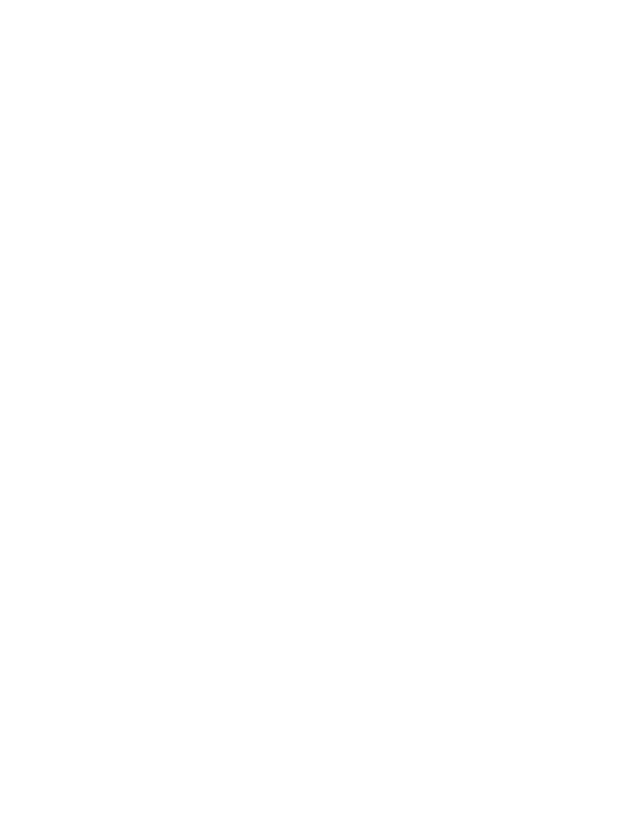
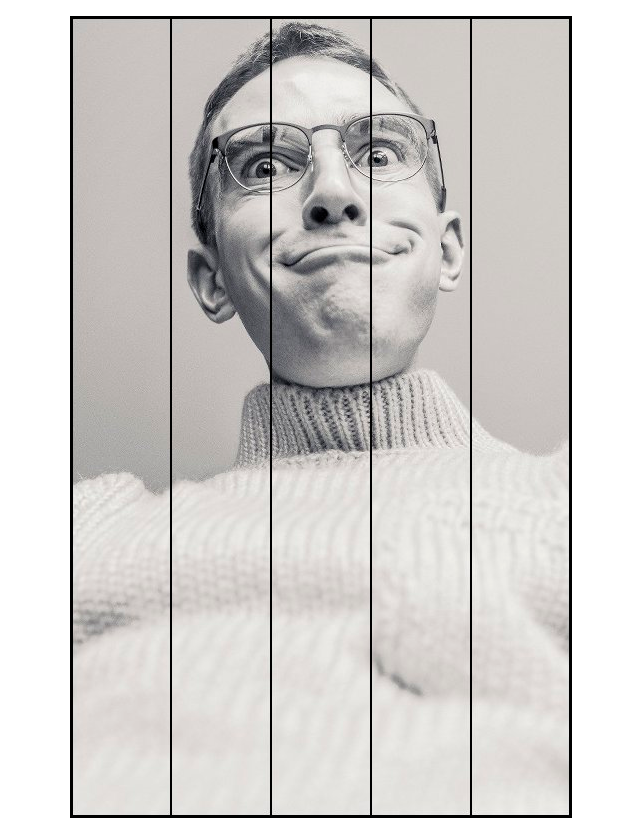
Before and after one commit to MowAlon/Bonus-Round-game, a website: page index.html in a window 1280 px wide. Shown: the whole page, without its empty margins (319-959 px from the left). Drawn offline with Linux system fonts and the light colour scheme.

Commit message:
Add background image
Created a background image with defined lanes so it's slightly less boring to look at.

```diff
--- a/index.html
+++ b/index.html
@@ -2,6 +2,7 @@
 <html>
   <head>
     <meta charset="utf-8">
+    <link rel="stylesheet" type="text/css" href="styles.css">
     <title>Gunner Game</title>
   </head>
   <body>
--- /dev/null
+++ b/styles.css
@@ -0,0 +1,9 @@
+canvas, img {
+  display:block;
+  margin:1em auto;
+  border:1px solid black;
+}
+
+canvas {
+  background:url(graphics/background.jpg)
+}
```
Also changed, not shown: graphics/background.jpg (added), 1 other file.
